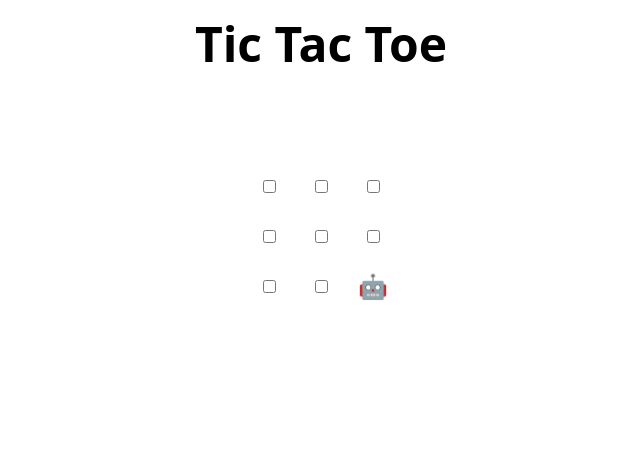
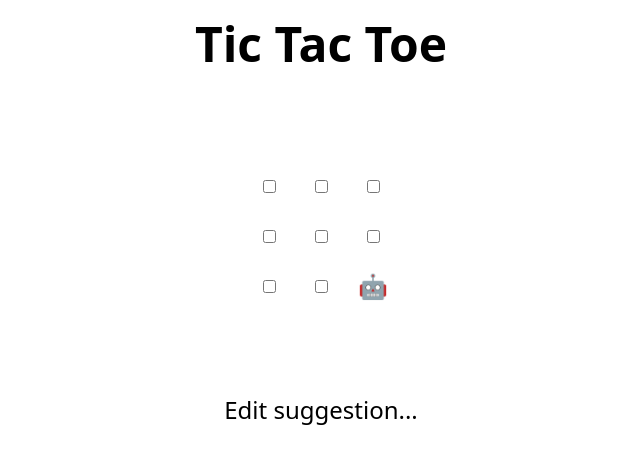
Before and after one commit to Chen-Zi-Jun/skills-review-pull-requests, a plain HTML site: page index.html in a window 1280 px wide. Shown: the whole page, without its empty margins (319-959 px from the left). Drawn offline with Linux system fonts and the light colour scheme.

Commit message:
Update index.html
Commit message

```diff
--- a/index.html
+++ b/index.html
@@ -48,7 +48,7 @@
 </table>
 
 <h2 hidden>Game over, refresh to play again 🧑‍💻 🤖!</h2>
-
+Edit suggestion...
 <script>
   // Initialization
   const boxes = Array.from(document.querySelectorAll("td"));
```
